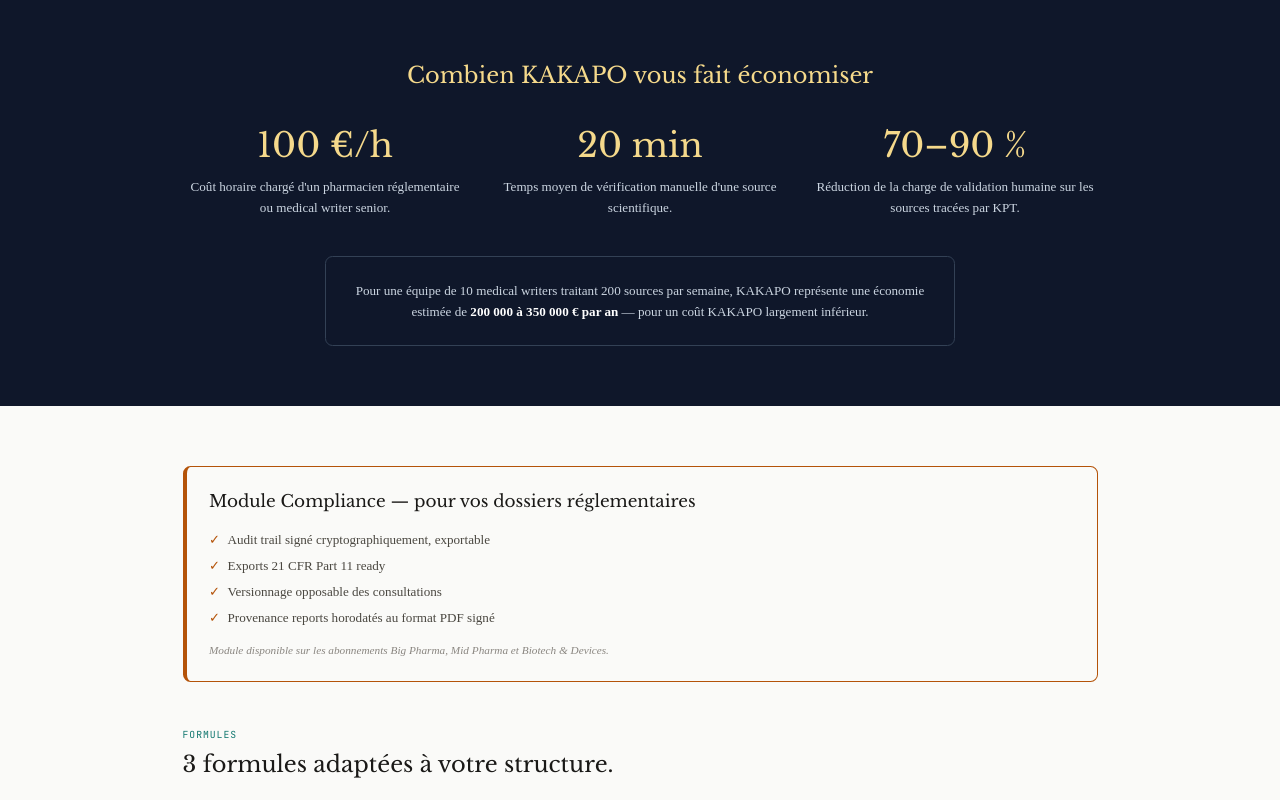
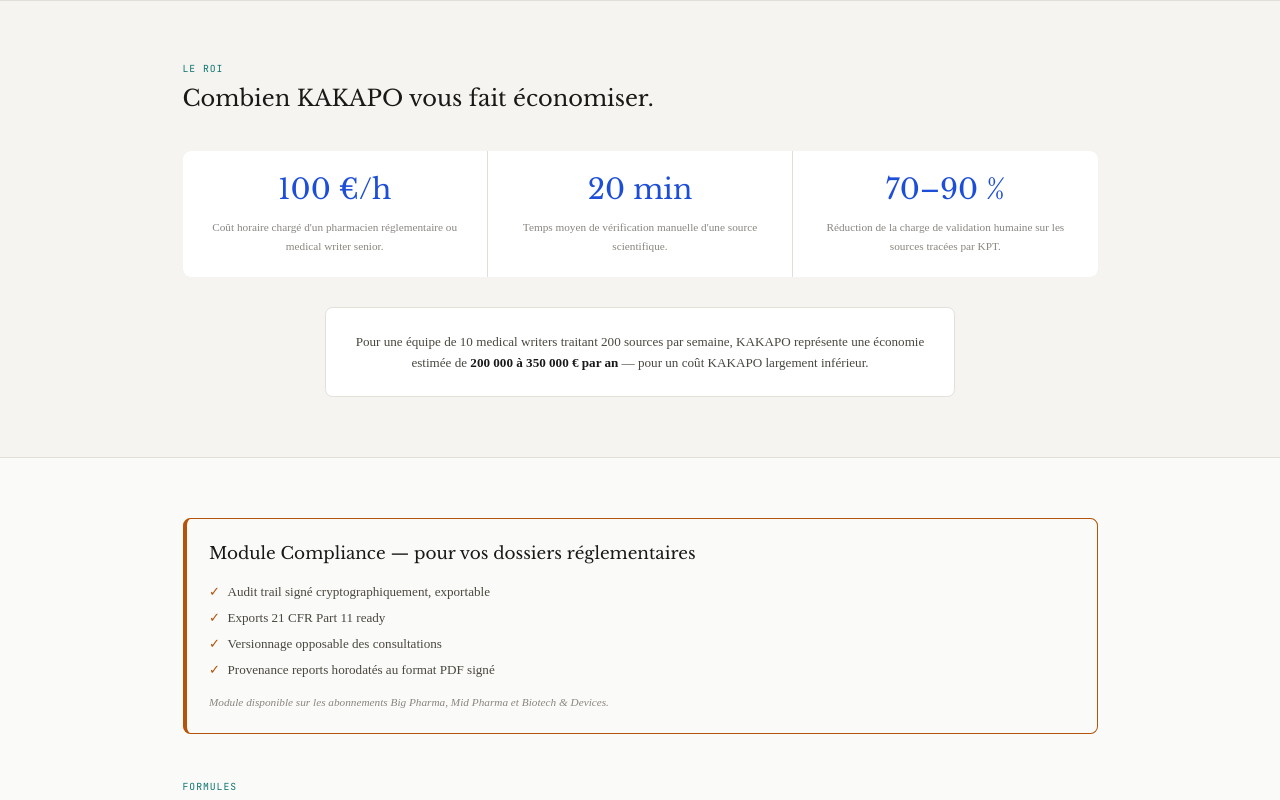
Before and after one commit to kkpo-adil/kakapo-front, a Next.js app: page /pharma in a window 1280 px wide. Shown: the part 880-1680 px from the top of the page. Built offline with nearby package versions, Linux system fonts and the light colour scheme.

Commit message:
fix: pharma ROI light theme + llm tier label

```diff
--- a/src/app/llm/page.tsx
+++ b/src/app/llm/page.tsx
@@ -38,7 +38,7 @@
       <section className="border-t border-b border-border bg-surface-3">
         <div className="max-w-5xl mx-auto px-6 py-16">
           <p className="text-2xs font-mono text-accent uppercase tracking-widest mb-2">Niveaux d&apos;engagement</p>
-          <h2 className="text-2xl font-display text-text-primary mb-8">Trois formules, aucun prix affiché.</h2>
+          <h2 className="text-2xl font-display text-text-primary mb-8">Trois niveaux d'engagement.</h2>
           <div className="grid grid-cols-1 md:grid-cols-3 gap-4">
             <EnterpriseTierCard tierName="Tier 3" tierTagline="Vertical & Specialized" description="Pour les LLM verticaux et spécialisés (santé, droit, recherche). Cycle de signature court, focus sectoriel." components={["Annual Access License", "Verified Operations quota", "Compliance Module inclus"]} engagement="12 mois" ctaLabel="Talk to our enterprise team" ctaHref="/llm/contact" accent="llm" />
             <EnterpriseTierCard tierName="Tier 2" tierTagline="Regional & Sovereign" description="Pour les LLM régionaux ou souverains adressant un marché national ou européen avec exigences spécifiques." components={["Annual Access License", "Verified Operations quota", "Compliance Module en option"]} engagement="12 mois" ctaLabel="Talk to our enterprise team" ctaHref="/llm/contact" accent="llm" />
--- a/src/app/pharma/page.tsx
+++ b/src/app/pharma/page.tsx
@@ -33,23 +33,24 @@
         </div>
       </section>
 
-      <section className="bg-slate-900 text-white">
+      <section className="border-t border-b border-border bg-surface-3">
         <div className="max-w-5xl mx-auto px-6 py-16">
-          <h2 className="text-2xl font-display mb-10 text-center" style={{ color: "#F5D98B" }}>Combien KAKAPO vous fait économiser</h2>
-          <div className="grid grid-cols-1 md:grid-cols-3 gap-8 mb-10">
+          <p className="text-2xs font-mono uppercase tracking-widest mb-2" style={{ color: "#0F766E" }}>Le ROI</p>
+          <h2 className="text-2xl font-display text-text-primary mb-10">Combien KAKAPO vous fait économiser.</h2>
+          <div className="grid grid-cols-1 md:grid-cols-3 gap-px bg-border rounded-lg overflow-hidden mb-8">
             {[
               { value: "100 €/h", legend: "Coût horaire chargé d'un pharmacien réglementaire ou medical writer senior." },
               { value: "20 min", legend: "Temps moyen de vérification manuelle d'une source scientifique." },
               { value: "70–90 %", legend: "Réduction de la charge de validation humaine sur les sources tracées par KPT." },
             ].map(({ value, legend }) => (
-              <div key={value} className="text-center">
-                <p className="text-4xl font-display mb-3" style={{ color: "#F5D98B" }}>{value}</p>
-                <p className="text-sm text-slate-300 leading-relaxed">{legend}</p>
+              <div key={value} className="bg-surface-2 p-6 text-center">
+                <p className="text-3xl font-display text-accent mb-3">{value}</p>
+                <p className="text-xs text-text-muted leading-relaxed">{legend}</p>
               </div>
             ))}
           </div>
-          <div className="border border-slate-700 rounded-lg p-6 text-center max-w-2xl mx-auto">
-            <p className="text-sm text-slate-300 leading-relaxed">Pour une équipe de 10 medical writers traitant 200 sources par semaine, KAKAPO représente une économie estimée de <strong className="text-white">200 000 à 350 000 € par an</strong> — pour un coût KAKAPO largement inférieur.</p>
+          <div className="bg-surface-2 border border-border rounded-lg p-6 text-center max-w-2xl mx-auto">
+            <p className="text-sm text-text-secondary leading-relaxed">Pour une équipe de 10 medical writers traitant 200 sources par semaine, KAKAPO représente une économie estimée de <strong className="text-text-primary">200 000 à 350 000 € par an</strong> — pour un coût KAKAPO largement inférieur.</p>
           </div>
         </div>
       </section>
@@ -67,7 +68,7 @@
           <p className="text-xs text-text-muted italic">Module disponible sur les abonnements Big Pharma, Mid Pharma et Biotech & Devices.</p>
         </div>
         <p className="text-2xs font-mono uppercase tracking-widest mb-2" style={{ color: "#0F766E" }}>Formules</p>
-        <h2 className="text-2xl font-display text-text-primary mb-8">3 formules adaptées à votre structure.</h2>
+        <h2 className="text-2xl font-display text-text-primary mb-8">Trois formules adaptées à votre structure.</h2>
         <div className="grid grid-cols-1 md:grid-cols-3 gap-4">
           <EnterpriseTierCard tierName="Big Pharma" tierTagline="Top 25 mondial" description="R&D > 5 Md USD. Corpus massif, exigences réglementaires maximales." components={["Enterprise License", "Verified Operations quota", "Compliance Module inclus", "Audit trail FDA/EMA"]} engagement="24 mois" ctaLabel="Talk to our regulatory team" ctaHref="/pharma/contact" accent="pharma" />
           <EnterpriseTierCard tierName="Mid Pharma" tierTagline="Pharma régionaux" description="R&D 500 M – 5 Md USD. Spécialisation thérapeutique, cycle réglementaire actif." components={["Enterprise License", "Verified Operations quota", "Compliance Module en option", "Audit trail"]} engagement="24 mois" ctaLabel="Talk to our regulatory team" ctaHref="/pharma/contact" accent="pharma" />
```
